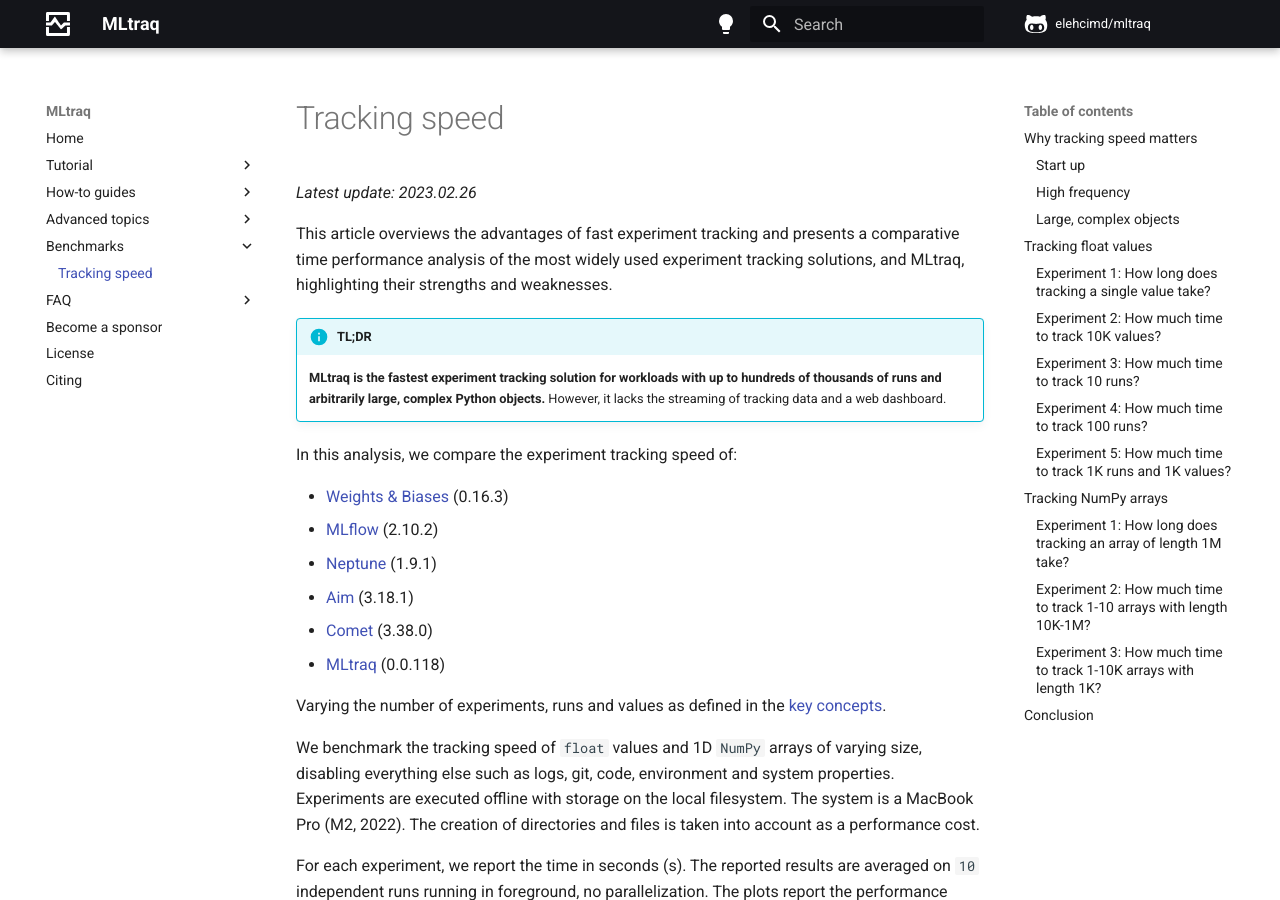
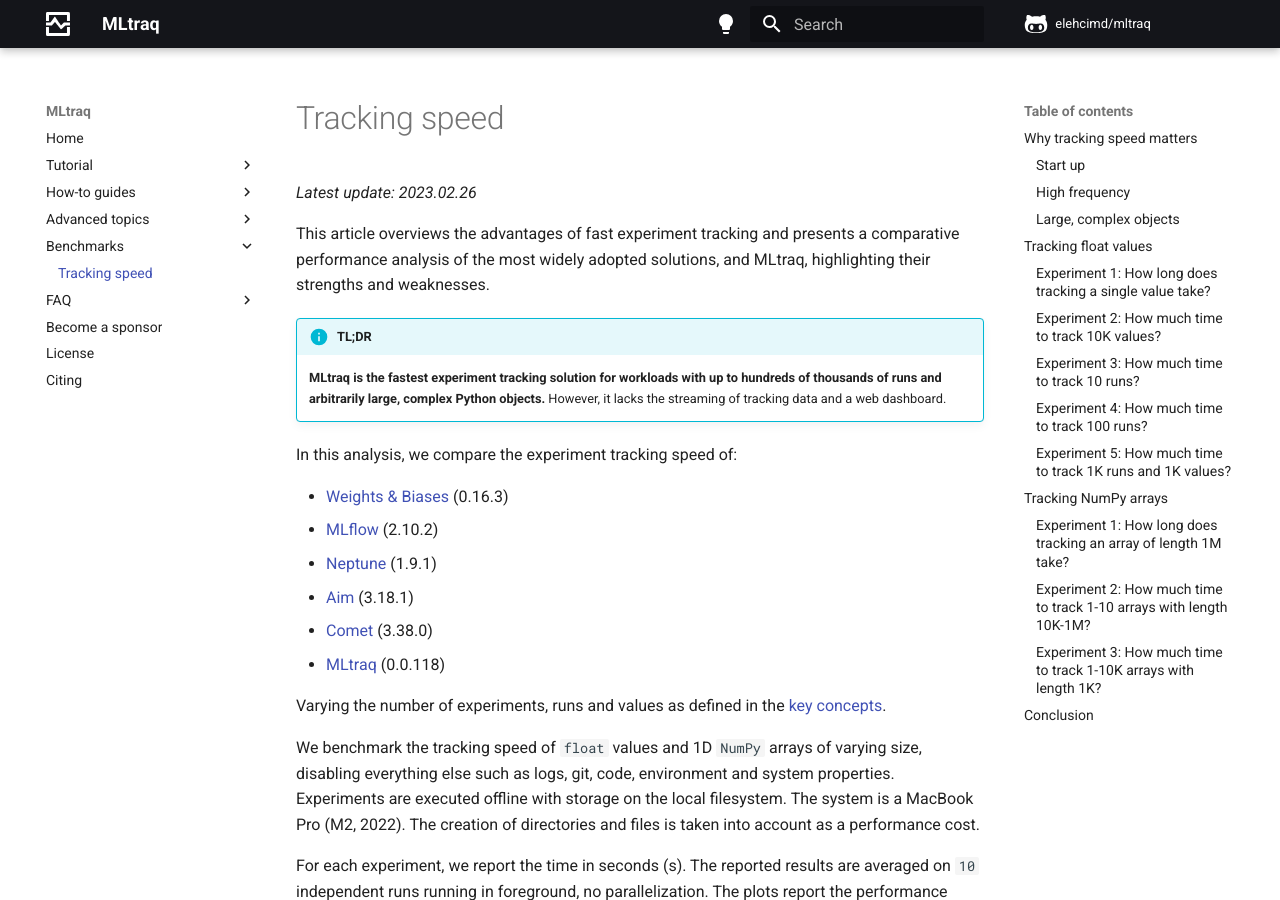
Before and after one commit to elehcimd/mltraq, an MkDocs documentation site: the page built from mkdocs/benchmarks/speed.md, in a window 1280 px wide and 900 px high. Built offline with MkDocs 1.6.1 and Material for MkDocs 9.7.7, drawn with Linux system fonts in a browser that asks for light colours; a script that is not in the unit is left out; comment, search, counter and statistics services are not loaded.

Commit message:
[docs] minor changes

```diff
--- a/mkdocs/benchmarks/speed.md
+++ b/mkdocs/benchmarks/speed.md
@@ -2,7 +2,7 @@
 
 *Latest update: 2023.02.26*
 
-This article overviews the advantages of fast experiment tracking and presents a comparative time performance analysis of the most widely used experiment tracking solutions, and MLtraq, highlighting their strengths and weaknesses.
+This article overviews the advantages of fast experiment tracking and presents a comparative performance analysis of the most widely adopted solutions, and MLtraq, highlighting their strengths and weaknesses.
 
 !!! Info "TL;DR"
     **MLtraq is the fastest experiment tracking solution for workloads with up to hundreds of thousands of runs and arbitrarily large, complex Python objects.** However, it lacks the streaming of tracking data and a web dashboard.
```
